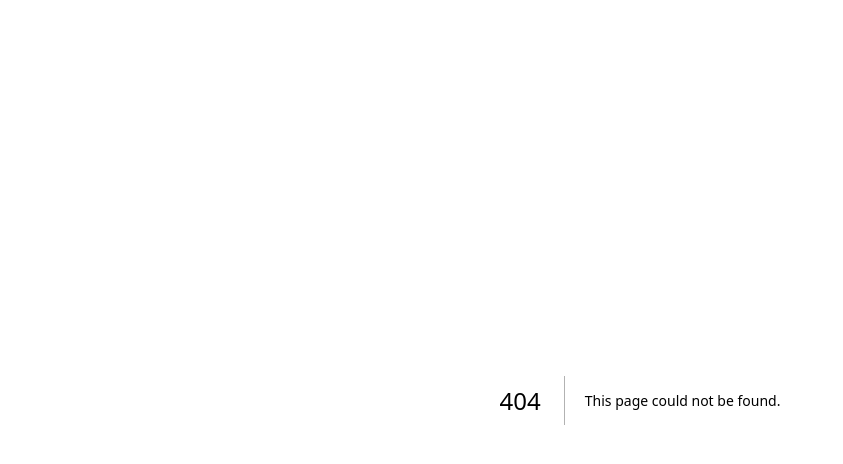
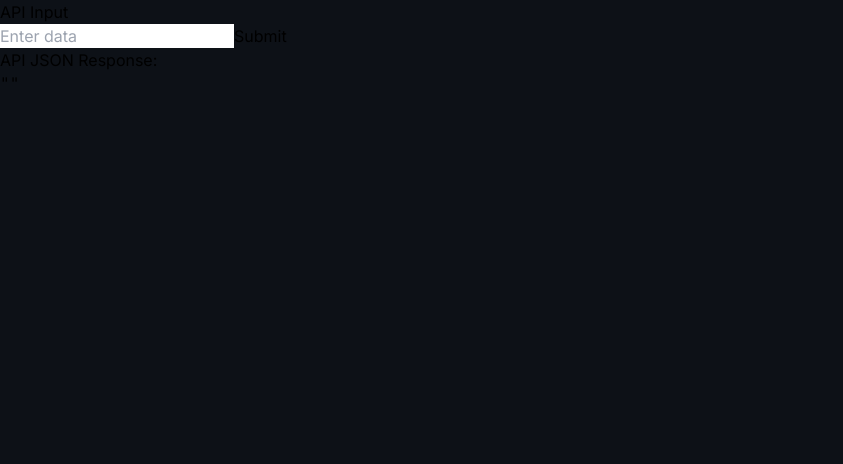
Before and after one commit to amansarosh/alpse, a Next.js app: page /search in a window 1280 px wide. Before the commit this address had no page. Shown: the top 464 px of the page, without its empty margins (0-843 px from the left). Built offline with nearby package versions, Linux system fonts and the light colour scheme.

Commit message:
Bare API functionality added

```diff
--- /dev/null
+++ b/src/app/search/page.tsx
@@ -0,0 +1,42 @@
+"use client";
+
+import { useState, FormEvent } from "react";
+
+export default function Search() {
+  const [inputValue, setInputValue] = useState("");
+  const [responseData, setResponseData] = useState("");
+
+  const handleSubmit = async (e: FormEvent) => {
+    e.preventDefault();
+    try {
+      const response = await fetch(
+        `https://airlabs.co/api/v9/schedules?flight_icao=${inputValue}&api_key=${process.env.api_key}`
+      );
+      const data = await response.json();
+      setResponseData(data);
+    } catch (error) {
+      console.error("Error fetching data:", error);
+    }
+  };
+
+  return (
+    <>
+      <div>
+        <h1>API Input</h1>
+        <form onSubmit={handleSubmit}>
+          <input
+            type="text"
+            value={inputValue}
+            onChange={(e) => setInputValue(e.target.value)}
+            placeholder="Enter data"
+          />
+          <button type="submit">Submit</button>
+        </form>
+        <div>
+          <h2>API JSON Response:</h2>
+          <pre>{JSON.stringify(responseData, null, 2)}</pre>
+        </div>
+      </div>
+    </>
+  );
+}
```
